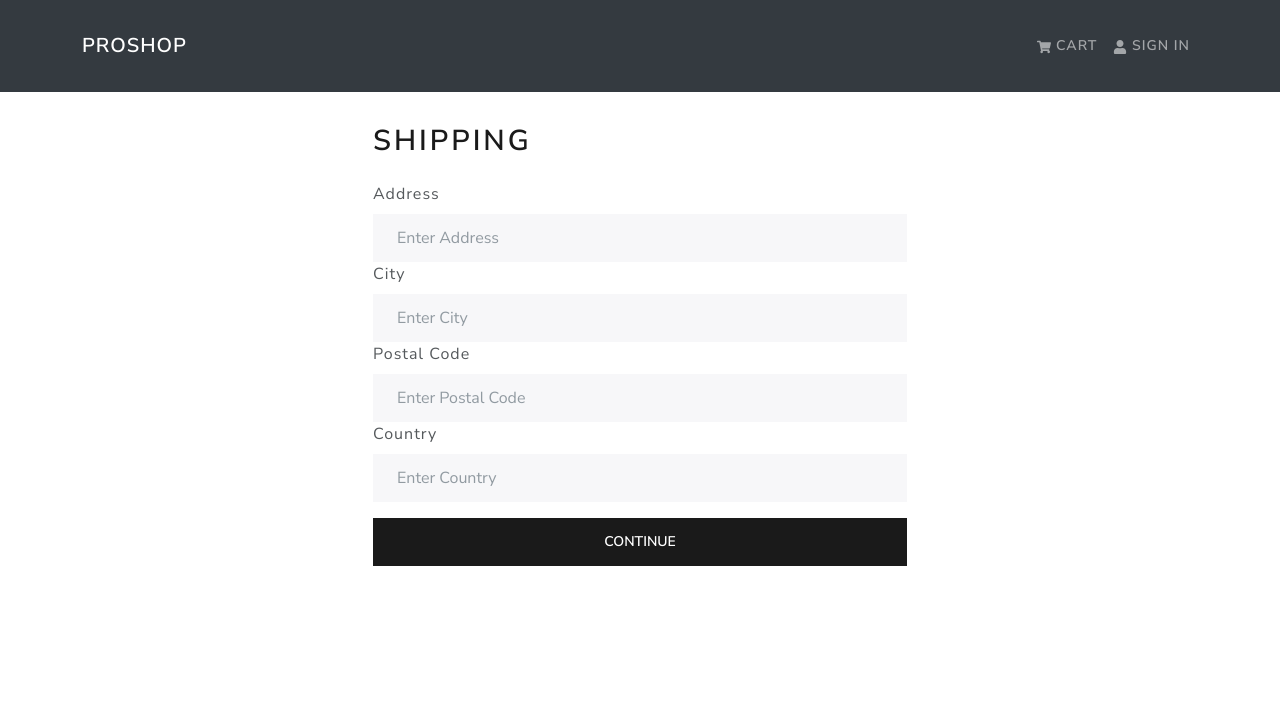
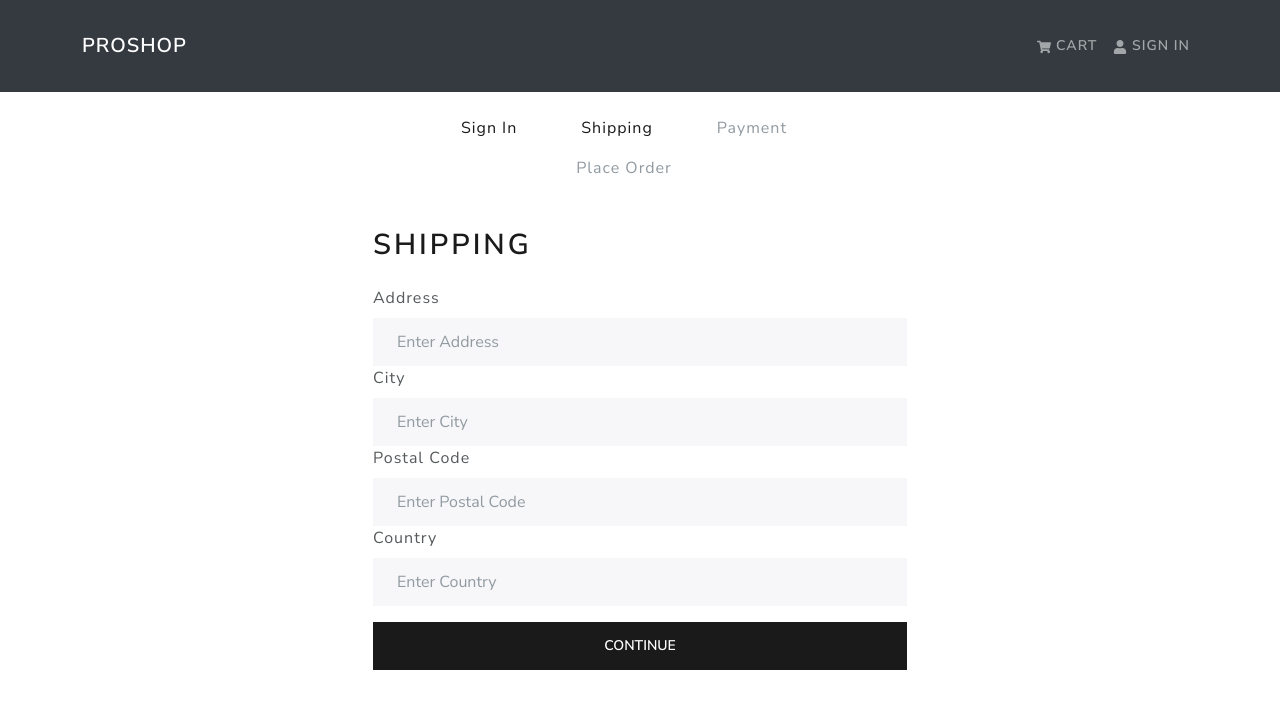
Before and after one commit to gsparmar/proshop, a React (Create React App) app in the folder frontend/: page /shipping in a window 1280 px wide. Shown: the top 708 px of the page. Built offline with nearby package versions, Linux system fonts and the light colour scheme.

Commit message:
checkout steps

```diff
--- /dev/null
+++ b/frontend/src/components/CheckoutSteps.jsx
@@ -0,0 +1,49 @@
+import { Nav } from 'react-bootstrap';
+import { LinkContainer } from 'react-router-bootstrap';
+const CheckoutSteps = ({ step1, step2, step3, step4 }) => {
+  return (
+    <Nav className='justify-content-center mb-4'>
+      <Nav.Item>
+        {step1 ? (
+          <LinkContainer to='/login'>
+            <Nav.Link>Sign In</Nav.Link>
+          </LinkContainer>
+        ) : (
+          <Nav.Link disabled>Sign In</Nav.Link>
+        )}
+      </Nav.Item>
+
+      <Nav.Item>
+        {step2 ? (
+          <LinkContainer to='/shipping'>
+            <Nav.Link>Shipping</Nav.Link>
+          </LinkContainer>
+        ) : (
+          <Nav.Link disabled>Shipping</Nav.Link>
+        )}
+      </Nav.Item>
+
+      <Nav.Item>
+        {step3 ? (
+          <LinkContainer to='/payment'>
+            <Nav.Link>Payment</Nav.Link>
+          </LinkContainer>
+        ) : (
+          <Nav.Link disabled>Payment</Nav.Link>
+        )}
+      </Nav.Item>
+
+      <Nav.Item>
+        {step4 ? (
+          <LinkContainer to='/placeorder'>
+            <Nav.Link>Place Order</Nav.Link>
+          </LinkContainer>
+        ) : (
+          <Nav.Link disabled>Place Order</Nav.Link>
+        )}
+      </Nav.Item>
+    </Nav>
+  );
+};
+
+export default CheckoutSteps;
--- a/frontend/src/pages/ShippingPage.jsx
+++ b/frontend/src/pages/ShippingPage.jsx
@@ -1,8 +1,9 @@
 import { useState } from 'react';
-import { useLocation, useNavigate } from 'react-router-dom';
+import { useNavigate } from 'react-router-dom';
 import { Button, Form } from 'react-bootstrap';
 import { useDispatch, useSelector } from 'react-redux';
 import FormContainer from '../components/FormContainer';
+import CheckoutSteps from '../components/CheckoutSteps';
 import { saveShippingAddress } from '../actions/cartActions';
 const ShippingPage = () => {
   const cart = useSelector((state) => state.cart);
@@ -23,6 +24,7 @@
   };
   return (
     <FormContainer>
+      <CheckoutSteps step1 step2 />
       <h1>Shipping</h1>
       <Form onSubmit={submitHandler}>
         <Form.Group controlId='address'>
```
